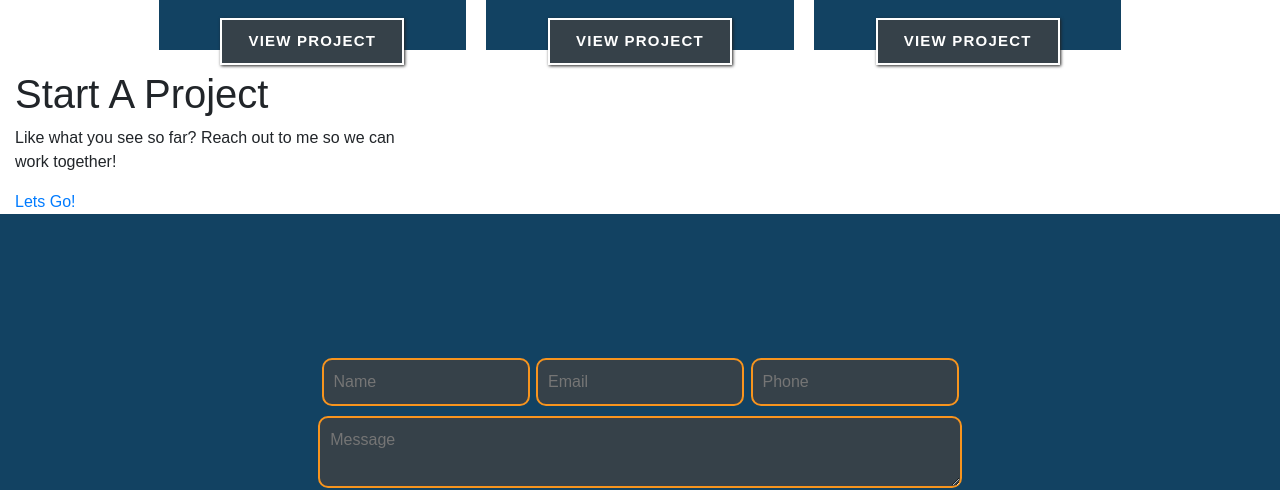
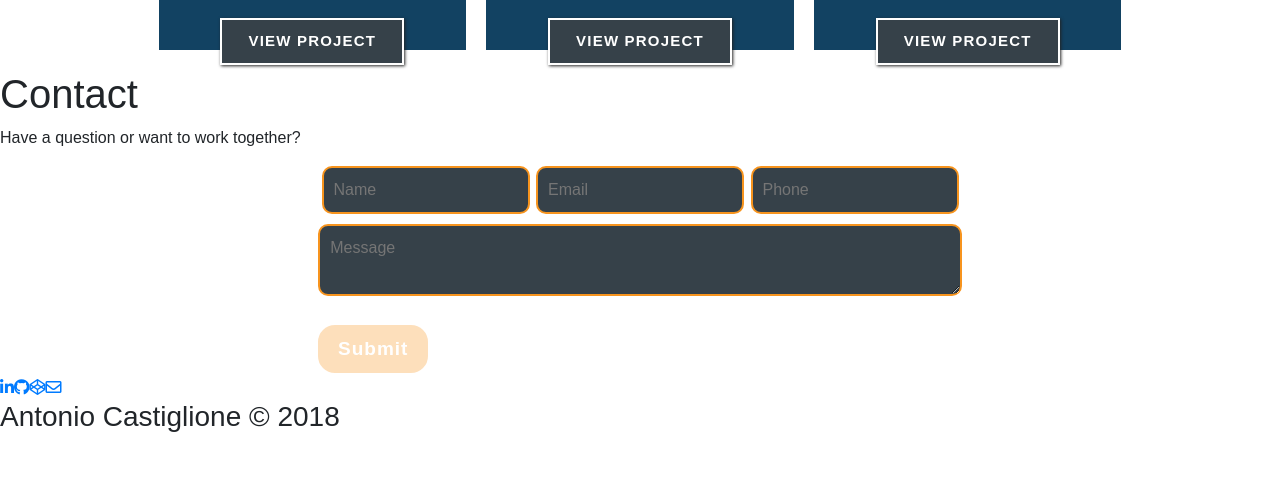
Before and after one commit to ajCastiglione/portfolio-site, a React (Create React App) app: page / in a window 1280 px wide. Shown: the part 1645-2135 px from the top of the page. After the commit the page ends 2087 px from the top, so only its background shows below. Built offline with nearby package versions, Linux system fonts and the light colour scheme; a web font is replaced by a local one.

Commit message:
added copyright and social media to footer, corrected mouse events for unmounting

```diff
--- a/src/partials/Footer.js
+++ b/src/partials/Footer.js
@@ -3,28 +3,48 @@ import Form from "./../components/Form";
 
 class Footer extends Component {
   render() {
+    const year = new Date().getFullYear();
     return (
       <footer className="footer" id="contact">
-        <section className="top-footer">
-          <article className="start-project">
-            <div className="col-xs-12 col-sm-4">
-              <h1>Start A Project</h1>
-            </div>
-            <div className="col-xs-12 col-sm-4">
-              <p>
-                Like what you see so far? Reach out to me so we can work
-                together!
-              </p>
-            </div>
-            <div className="col-xs-12 col-sm-4">
-              <a href="#contact" className="footer-btn">
-                Lets Go!
-              </a>
-            </div>
+        <section className="footer-container">
+          <h1 className="footer-title">
+            <span>Contact</span>
+          </h1>
+          <p>Have a question or want to work together?</p>
+          <Form />
+        </section>
+        <section className="social-media-container">
+          <article className="social-media">
+            <a
+              href="https://www.linkedin.com/in/antonio-castiglione/"
+              target="_blank"
+              rel="noopener noreferrer"
+            >
+              <i className="fab fa-linkedin-in" />
+            </a>
+            <a
+              href="https://github.com/ajCastiglione"
+              target="_blank"
+              rel="noopener noreferrer"
+            >
+              <i className="fab fa-github" />
+            </a>
+            <a
+              href="https://codepen.io/aj-castiglione/"
+              target="_blank"
+              rel="noopener noreferrer"
+            >
+              <i className="fab fa-codepen" />
+            </a>
+            <a
+              href="mailto:info@minervawebdevelopment.com"
+              target="_blank"
+              rel="noopener noreferrer"
+            >
+              <i className="far fa-envelope" />
+            </a>
           </article>
-        </section>
-        <section className="bottom-footer">
-          <Form />
+          <h3 className="copyright">Antonio Castiglione &copy; {year}</h3>
         </section>
       </footer>
     );
--- a/src/partials/Header.js
+++ b/src/partials/Header.js
@@ -1,5 +1,4 @@
 import React, { Component } from "react";
-import { Link } from "react-router-dom";
 import logo from "./../logo.png";
 
 export default class Header extends Component {
@@ -9,7 +8,8 @@ export default class Header extends Component {
     btn.addEventListener("mouseleave", this.removeHoverClass);
   }
   componentWillUnmount() {
-    document.querySelector("#contact-btn").removeEventListener("hover");
+    document.querySelector("#contact-btn").removeEventListener("mouseenter");
+    document.querySelector("#contact-btn").removeEventListener("mouseleave");
   }
 
   addHoverClass = () => {
@@ -29,9 +29,9 @@ export default class Header extends Component {
         <div className="header-top large-container">
           <img src={logo} className="logo" alt="logo" />
           <div className="header-contact">
-            <Link to="/contact" id="contact-btn">
+            <a href="#contact" id="contact-btn">
               Get In Touch!
-            </Link>
+            </a>
           </div>
         </div>
         <div className="header-content">
```
